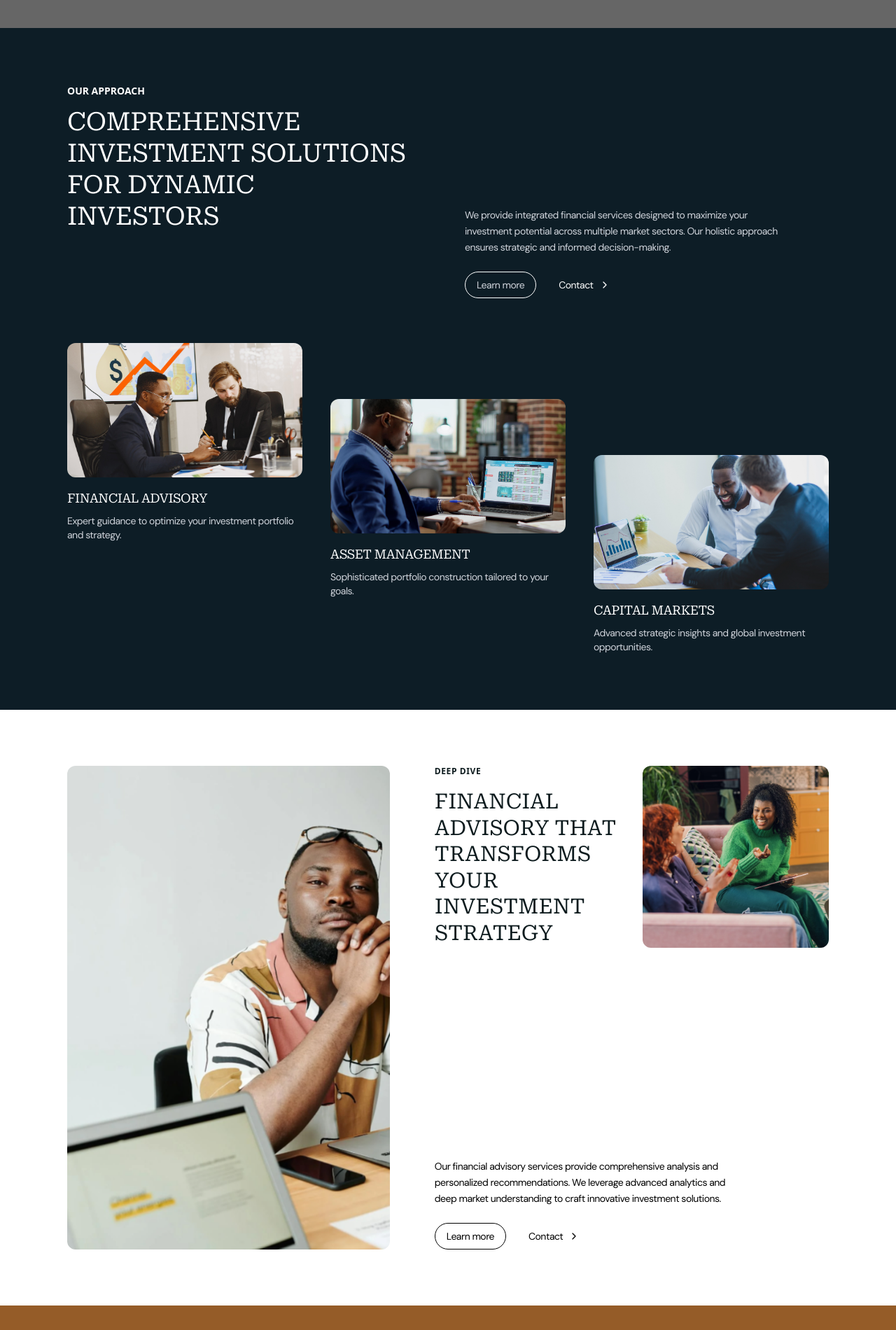
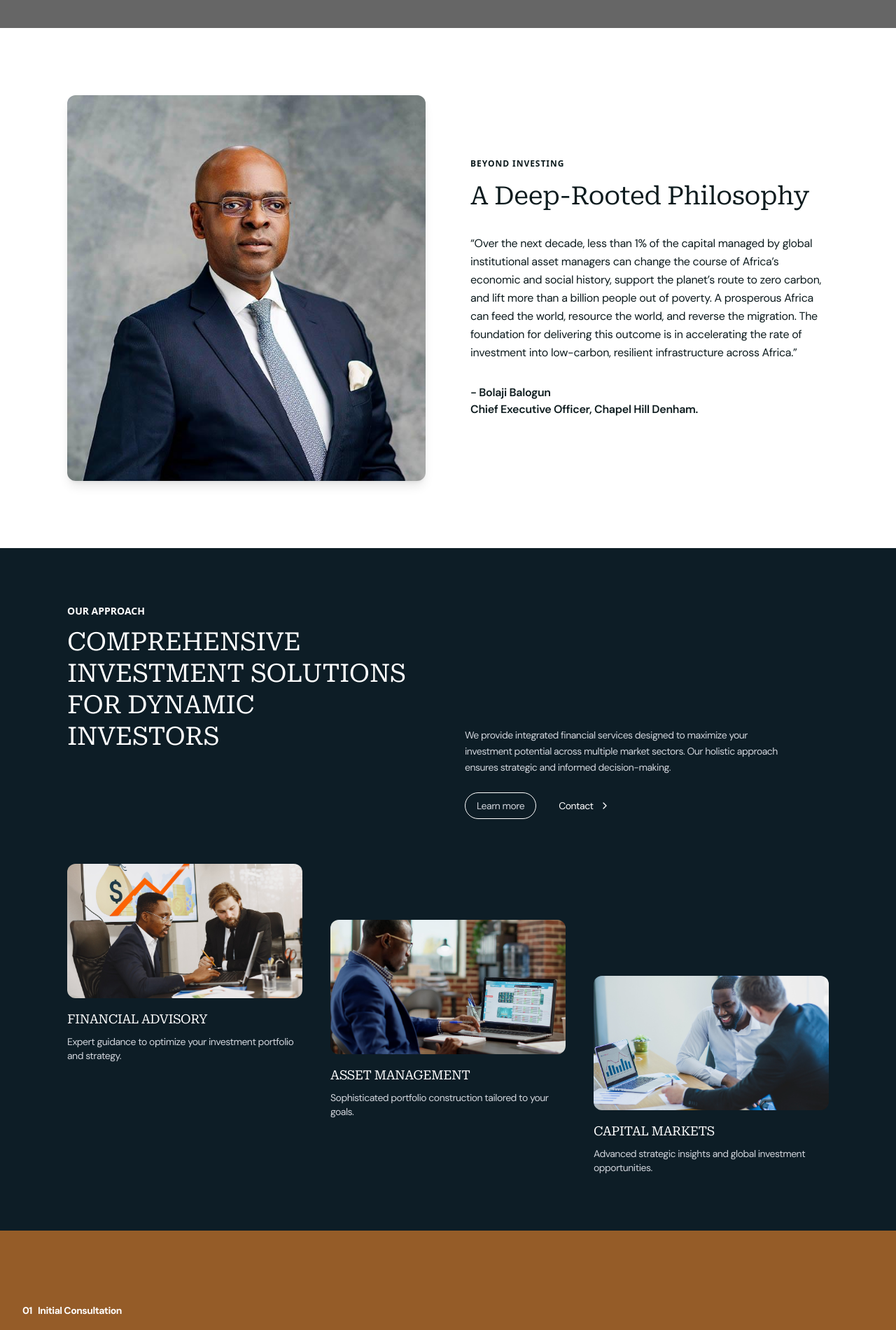
Before and after one commit to Edward-Ijeruh/chapelhill, a React (Vite) app: page / in a window 1280 px wide. Shown: the part 760-2660 px from the top of the page at 70% size. Built offline with nearby package versions, Linux system fonts and the light colour scheme; grey boxes are pictures that could not be loaded.

Commit message:
Add CEO section

```diff
--- a/src/index.css
+++ b/src/index.css
@@ -1,3 +1,9 @@
 @import url("https://fonts.googleapis.com/css2?family=Roboto+Serif:wght@300;400;500;600;700&family=DM+Sans:wght@300;400;500;600;700&display=swap");
 
 @import "tailwindcss";
+
+body,
+a,
+button {
+  cursor: url("/logo-cursor.png") 12 12, pointer;
+}
--- a/src/pages/HomePage.tsx
+++ b/src/pages/HomePage.tsx
@@ -14,6 +14,7 @@ import sectionFiveImgOne from "../assets/images/homepage/section-5-img-1.jpg";
 import sectionFiveImgTwo from "../assets/images/homepage/section-5-img-2.jpg";
 import sectionFiveImgThree from "../assets/images/homepage/section-5-img-3.jpg";
 import sectionSixImg from "../assets/images/homepage/section-6-img.png";
+import ceo from "../assets/images/homepage/ceo.jpg";
 
 export default function HomePage() {
   return (
@@ -98,6 +99,84 @@ export default function HomePage() {
           }}
         >
           <ChevronDown size={20} className="text-white opacity-90" />
+        </motion.div>
+      </section>
+
+      {/* Founder Philosophy */}
+      <section className="bg-white text-[#0D1B1E] py-24 px-6 md:px-12 lg:px-24">
+        <motion.div
+          className="max-w-7xl mx-auto grid md:grid-cols-2 gap-16 items-center"
+          initial={{ opacity: 0, y: 40 }}
+          whileInView={{ opacity: 1, y: 0 }}
+          transition={{ duration: 0.9, ease: "easeOut" }}
+          viewport={{ once: true }}
+        >
+          {/* Founder Image */}
+          <motion.div
+            initial={{ opacity: 0, y: 30 }}
+            whileInView={{ opacity: 1, y: 0 }}
+            transition={{ duration: 1, ease: "easeOut" }}
+            viewport={{ once: true }}
+          >
+            <img
+              src={ceo}
+              alt="Founder Portrait"
+              className="w-full h-auto rounded-xl object-cover shadow-lg"
+            />
+          </motion.div>
+
+          {/* Content */}
+          <motion.div
+            initial={{ opacity: 0, y: 30 }}
+            whileInView={{ opacity: 1, y: 0 }}
+            transition={{ duration: 1.1, ease: "easeOut" }}
+            viewport={{ once: true }}
+          >
+            <p
+              className="text-xs mb-4 font-bold"
+              style={{ letterSpacing: "0.08em" }}
+            >
+              BEYOND INVESTING
+            </p>
+
+            <h2
+              className="text-3xl md:text-4xl leading-tight mb-8"
+              style={{
+                fontFamily: '"Roboto Serif", serif',
+                letterSpacing: "-0.5px",
+              }}
+            >
+              A Deep-Rooted Philosophy
+            </h2>
+
+            <p
+              className="text-sm md:text-base leading-relaxed mb-8"
+              style={{
+                fontFamily: '"DM Sans", sans-serif',
+                letterSpacing: "-0.3px",
+              }}
+            >
+              “Over the next decade, less than 1% of the capital managed by
+              global institutional asset managers can change the course of
+              Africa’s economic and social history, support the planet’s route
+              to zero carbon, and lift more than a billion people out of
+              poverty. A prosperous Africa can feed the world, resource the
+              world, and reverse the migration. The foundation for delivering
+              this outcome is in accelerating the rate of investment into
+              low-carbon, resilient infrastructure across Africa.”
+            </p>
+
+            <p
+              className="text-sm md:text-base font-semibold"
+              style={{
+                fontFamily: '"DM Sans", sans-serif',
+                letterSpacing: "-0.3px",
+              }}
+            >
+              - Bolaji Balogun <br />
+              Chief Executive Officer, Chapel Hill Denham.
+            </p>
+          </motion.div>
         </motion.div>
       </section>
 
@@ -236,122 +315,10 @@ export default function HomePage() {
         </div>
       </section>
 
-      {/* Financial Advisory */}
-      <section className="bg-white text-[#0D1B1E] py-20 px-6 md:px-12 lg:px-24">
-        <motion.div
-          className="max-w-7xl mx-auto grid md:grid-cols-[0.9fr_1.1fr] gap-16 items-center"
-          initial={{ opacity: 0, y: 40 }}
-          whileInView={{ opacity: 1, y: 0 }}
-          transition={{ duration: 0.9, ease: "easeOut" }}
-          viewport={{ once: true }}
-        >
-          {/* Left image */}
-          <motion.div
-            initial={{ opacity: 0, y: 30 }}
-            whileInView={{ opacity: 1, y: 0 }}
-            transition={{ duration: 0.9, ease: "easeOut" }}
-            viewport={{ once: true }}
-          >
-            <img
-              src={sectionThreeImgOne}
-              alt="Financial Advisory"
-              className="w-full h-auto rounded-xl object-cover"
-            />
-          </motion.div>
-
-          {/* Right content */}
-          <motion.div
-            className="flex flex-col justify-between h-full"
-            initial={{ opacity: 0, y: 40 }}
-            whileInView={{ opacity: 1, y: 0 }}
-            transition={{ duration: 1.1, ease: "easeOut" }}
-            viewport={{ once: true }}
-          >
-            {/* Top */}
-            <div className="grid md:grid-cols-2 gap-8 items-start">
-              {/* Left text column */}
-              <motion.div
-                initial={{ opacity: 0, y: 20 }}
-                whileInView={{ opacity: 1, y: 0 }}
-                transition={{ duration: 1, ease: "easeOut" }}
-                viewport={{ once: true }}
-              >
-                <p
-                  className="text-xs mb-4 font-bold"
-                  style={{ letterSpacing: "0.05em" }}
-                >
-                  DEEP DIVE
-                </p>
-
-                <h2
-                  className="text-3xl leading-tight mb-6"
-                  style={{ fontFamily: '"Roboto Serif", serif' }}
-                >
-                  FINANCIAL <br />
-                  ADVISORY THAT <br />
-                  TRANSFORMS <br />
-                  YOUR INVESTMENT <br />
-                  STRATEGY
-                </h2>
-              </motion.div>
-
-              {/* Right image column */}
-              <motion.div
-                initial={{ opacity: 0, y: 20 }}
-                whileInView={{ opacity: 1, y: 0 }}
-                transition={{ duration: 1.2, ease: "easeOut" }}
-                viewport={{ once: true }}
-              >
-                <img
-                  src={sectionThreeImgTwo}
-                  alt="Financial Advisory Session"
-                  className="w-full h-auto rounded-xl object-cover"
-                />
-              </motion.div>
-            </div>
-
-            {/* Bottom column */}
-            <motion.div
-              className="mt-16 text-sm md:text-md leading-relaxed text-black max-w-md"
-              style={{
-                fontFamily: '"DM Sans", sans-serif',
-                letterSpacing: "-0.5px",
-              }}
-              initial={{ opacity: 0, y: 25 }}
-              whileInView={{ opacity: 1, y: 0 }}
-              transition={{ duration: 1, ease: "easeOut" }}
-              viewport={{ once: true }}
-            >
-              <p>
-                Our financial advisory services provide comprehensive analysis
-                and personalized recommendations. We leverage advanced analytics
-                and deep market understanding to craft innovative investment
-                solutions.
-              </p>
-
-              {/* Buttons */}
-              <div className="mt-6 flex gap-3">
-                <button className="border border-black px-4 py-2 rounded-full text-sm md:text-md hover:bg-black hover:text-white transition cursor-pointer">
-                  Learn more
-                </button>
-
-                <button className="group inline-flex items-center gap-2 px-5 py-2 text-sm md:text-md text-black rounded-sm transition-all duration-300 hover:opacity-80 cursor-pointer">
-                  Contact
-                  <ChevronRight
-                    size={16}
-                    className="transition-transform duration-300 group-hover:translate-x-1"
-                  />
-                </button>
-              </div>
-            </motion.div>
-          </motion.div>
-        </motion.div>
-      </section>
-
       {/* Consultation Steps */}
-      <section className="bg-[#955c28] text-white py-20 px-6 md:px-12 lg:px-24">
-        <div className="max-w-7xl mx-auto flex flex-col divide-y divide-white/50">
-          {/* Step 1 */}
+      <section className="bg-[#955c28] text-white py-20 ">
+        <div className="max-w-7xl mx-auto px-6 md:px-8">
+          {/* STEP 1 */}
           <motion.div
             className="relative py-16 flex flex-col md:flex-row items-center gap-12"
             initial={{ opacity: 0, y: 40 }}
@@ -368,14 +335,14 @@ export default function HomePage() {
               }}
             >
               <span className="text-sm font-bold">01</span>
-              <span className="text-sm font-bold">Initial consultation</span>
+              <span className="text-sm font-bold">Initial Consultation</span>
             </div>
 
-            {/* Left text */}
+            {/* Left */}
             <div className="flex-1">
               <p className="text-sm mb-3">DISCOVERY</p>
               <h2
-                className="text-3xl md:text-3xl lg:text-4xl leading-tight mb-4"
+                className="text-3xl md:text-4xl leading-tight mb-4"
                 style={{
                   fontFamily: '"Roboto Serif", serif',
                   letterSpacing: "-0.5px",
@@ -391,24 +358,24 @@ export default function HomePage() {
                 }}
               >
                 We begin by conducting an in-depth analysis of your current
-                financial situation, risk tolerance, and long-term objetives.
+                financial situation, risk tolerance, and long-term objectives.
               </p>
 
               <div className="mt-6 flex gap-3">
-                <button className="border border-white px-4 py-2 rounded-full text-sm md:text-md hover:bg-white hover:text-black transition cursor-pointer">
+                <button className="border border-white px-4 py-2 rounded-full text-sm hover:bg-white hover:text-black transition">
                   Learn more
                 </button>
-                <button className="group inline-flex items-center gap-2 px-5 py-2 text-sm md:text-md text-white rounded-sm transition-all duration-300 hover:opacity-80 cursor-pointer">
+                <button className="group inline-flex items-center gap-2 px-5 py-2 text-sm hover:opacity-80 transition">
                   Contact
                   <ChevronRight
                     size={16}
-                    className="transition-transform duration-300 group-hover:translate-x-1"
+                    className="group-hover:translate-x-1 transition-transform"
                   />
                 </button>
               </div>
             </div>
 
-            {/* Right image */}
+            {/* Right */}
             <div className="flex-1 flex justify-end">
               <img
                 src={sectionFourImgOne}
@@ -417,8 +384,13 @@ export default function HomePage() {
               />
             </div>
           </motion.div>
+        </div>
 
-          {/* Step 2 */}
+        {/* Divider */}
+        <div className="w-full h-px bg-white/40"></div>
+
+        <div className="max-w-7xl mx-auto px-6 md:px-8">
+          {/* STEP 2 */}
           <motion.div
             className="relative py-16 flex flex-col md:flex-row items-center gap-12"
             initial={{ opacity: 0, y: 40 }}
@@ -440,7 +412,7 @@ export default function HomePage() {
             <div className="flex-1">
               <p className="text-sm mb-3">DESIGN</p>
               <h2
-                className="text-3xl md:text-3xl lg:text-4xl leading-tight mb-4"
+                className="text-3xl md:text-4xl leading-tight mb-4"
                 style={{
                   fontFamily: '"Roboto Serif", serif',
                   letterSpacing: "-0.5px",
@@ -456,18 +428,18 @@ export default function HomePage() {
                 }}
               >
                 Our experts develop a customized investment strategy aligned
-                with your specific financial goals and risk profile.
+                with your financial goals.
               </p>
 
               <div className="mt-6 flex gap-3">
-                <button className="border border-white px-4 py-2 rounded-full text-sm md:text-md hover:bg-white hover:text-black transition cursor-pointer">
+                <button className="border border-white px-4 py-2 rounded-full text-sm hover:bg-white hover:text-black transition">
                   Learn more
                 </button>
-                <button className="group inline-flex items-center gap-2 px-5 py-2 text-sm md:text-md text-white rounded-sm transition-all duration-300 hover:opacity-80 cursor-pointer">
+                <button className="group inline-flex items-center gap-2 px-5 py-2 text-sm hover:opacity-80 transition">
                   Contact
                   <ChevronRight
                     size={16}
-                    className="transition-transform duration-300 group-hover:translate-x-1"
+                    className="group-hover:translate-x-1 transition-transform"
                   />
                 </button>
               </div>
@@ -481,8 +453,13 @@ export default function HomePage() {
               />
             </div>
           </motion.div>
+        </div>
 
-          {/* Step 3 */}
+        {/* Divider */}
+        <div className="w-full h-px bg-white/40"></div>
+
+        <div className="max-w-7xl mx-auto px-6 md:px-8">
+          {/* STEP 3 */}
           <motion.div
             className="relative py-16 flex flex-col md:flex-row items-center gap-12"
             initial={{ opacity: 0, y: 40 }}
@@ -504,13 +481,13 @@ export default function HomePage() {
             <div className="flex-1">
               <p className="text-sm mb-3">EXECUTION</p>
               <h2
-                className="text-3xl md:text-3xl lg:text-4xl leading-tight mb-4"
+                className="text-3xl md:text-4xl leading-tight mb-4"
                 style={{
                   fontFamily: '"Roboto Serif", serif',
                   letterSpacing: "-0.5px",
                 }}
               >
-                CONTINUOUS MONITORING AND ADAPTIVE STRATEGIES
+                CONTINUOUS MONITORING & ADAPTIVE STRATEGIES
               </h2>
               <p
                 className="text-sm leading-relaxed max-w-md"
@@ -519,20 +496,19 @@ export default function HomePage() {
                   letterSpacing: "-0.5px",
                 }}
               >
-                We provide continuous portfolio optimization, regular
-                performance reviews, and proactive adjustments to maximize your
-                investment potential.
+                We track performance and adjust strategies proactively to
+                maximize return.
               </p>
 
               <div className="mt-6 flex gap-3">
-                <button className="border border-white px-4 py-2 rounded-full text-sm md:text-md hover:bg-white hover:text-black transition cursor-pointer">
+                <button className="border border-white px-4 py-2 rounded-full text-sm hover:bg-white hover:text-black transition">
                   Learn more
                 </button>
-                <button className="group inline-flex items-center gap-2 px-5 py-2 text-sm md:text-md text-white rounded-sm transition-all duration-300 hover:opacity-80 cursor-pointer">
+                <button className="group inline-flex items-center gap-2 px-5 py-2 text-sm hover:opacity-80 transition">
                   Contact
                   <ChevronRight
                     size={16}
-                    className="transition-transform duration-300 group-hover:translate-x-1"
+                    className="group-hover:translate-x-1 transition-transform"
                   />
                 </button>
               </div>
@@ -556,28 +532,34 @@ export default function HomePage() {
           className="max-w-7xl mx-auto grid md:grid-cols-2 gap-12 items-start"
           initial={{ opacity: 0, y: 40 }}
           whileInView={{ opacity: 1, y: 0 }}
-          transition={{ duration: 0.9, ease: "easeOut" }}
+          transition={{ duration: 0.8, ease: "easeOut" }}
           viewport={{ once: true }}
         >
+          {/* Left heading section */}
           <div>
             <p className="text-sm mb-3 font-bold">WHY CHOOSE US</p>
             <h2
-              className="text-3xl md:text-3xl lg:text-4xl leading-tight mb-3"
+              className="text-3xl md:text-3xl lg:text-4xl leading-tight"
               style={{
                 fontFamily: '"Roboto Serif", serif',
                 letterSpacing: "-0.5px",
               }}
             >
-              TRANSFORMATIVE INVESTMENT <br />
+              TRANSFORMATIVE INVERSTMENT <br />
               SOLUTIONS THAT DELIVER <br />
-              EXCEPTIONAL VALUE
+              EXEPTIONAL VALUE
             </h2>
-            <p
-              style={{
-                fontFamily: '"DM Sans", sans-serif',
-                letterSpacing: "-0.5px",
-              }}
-            >
+          </div>
+
+          {/* Right text */}
+          <div
+            className="text-sm md:text-md leading-relaxed max-w-md md:pt-44"
+            style={{
+              fontFamily: '"DM Sans", sans-serif',
+              letterSpacing: "-0.5px",
+            }}
+          >
+            <p>
               Our commitment to innovation and client success sets us apart in
               the competitive investment landscape. We prioritize transparency,
               expertise, and personalized service.
@@ -622,7 +604,7 @@ export default function HomePage() {
 
           {/* Card 2 */}
           <motion.div
-            className="md:pt-20"
+            className="md:pt-30"
             initial={{ opacity: 0, y: 40 }}
             whileInView={{ opacity: 1, y: 0 }}
             transition={{ duration: 0.9, ease: "easeOut", delay: 0.1 }}
@@ -650,7 +632,7 @@ export default function HomePage() {
 
           {/* Card 3 */}
           <motion.div
-            className="md:pt-40"
+            className="md:pt-60"
             initial={{ opacity: 0, y: 40 }}
             whileInView={{ opacity: 1, y: 0 }}
             transition={{ duration: 0.9, ease: "easeOut", delay: 0.2 }}
@@ -679,7 +661,7 @@ export default function HomePage() {
 
         {/* Buttons */}
         <motion.div
-          className="max-w-7xl mx-auto mt-10 flex gap-3"
+          className="max-w-7xl mx-auto flex gap-3"
           initial={{ opacity: 0, y: 40 }}
           whileInView={{ opacity: 1, y: 0 }}
           transition={{ duration: 0.9, ease: "easeOut", delay: 0.3 }}
```
Also changed, not shown: public/logo-cursor.png (added), src/assets/images/homepage/ceo.jpg (added).
